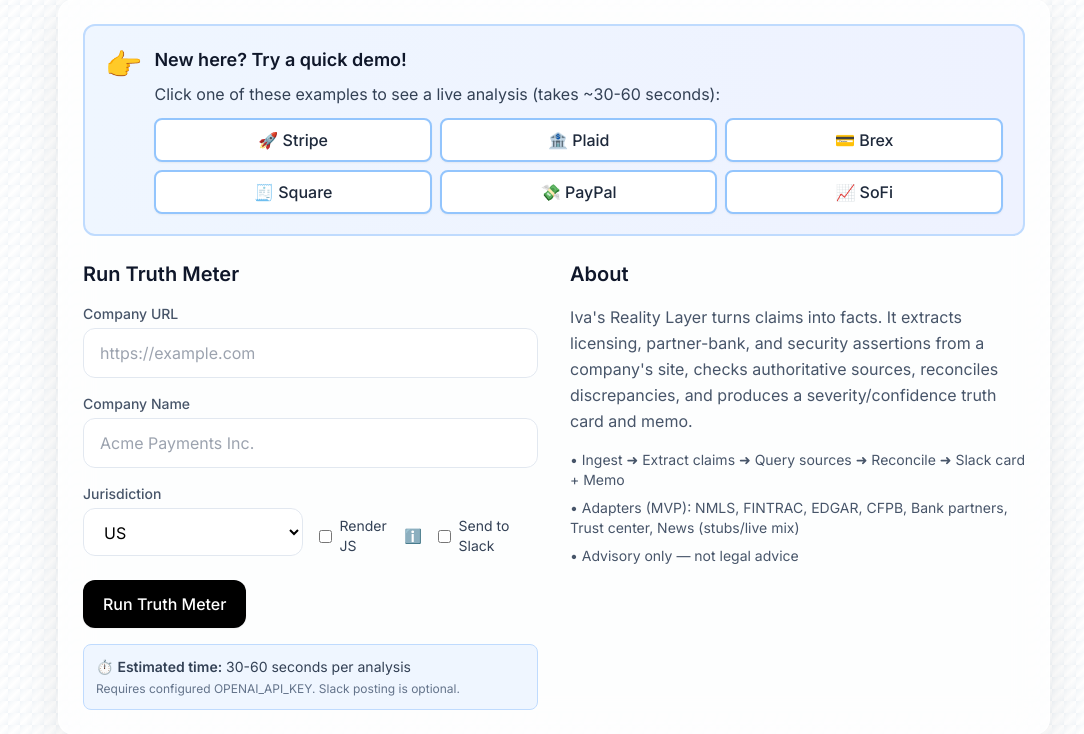
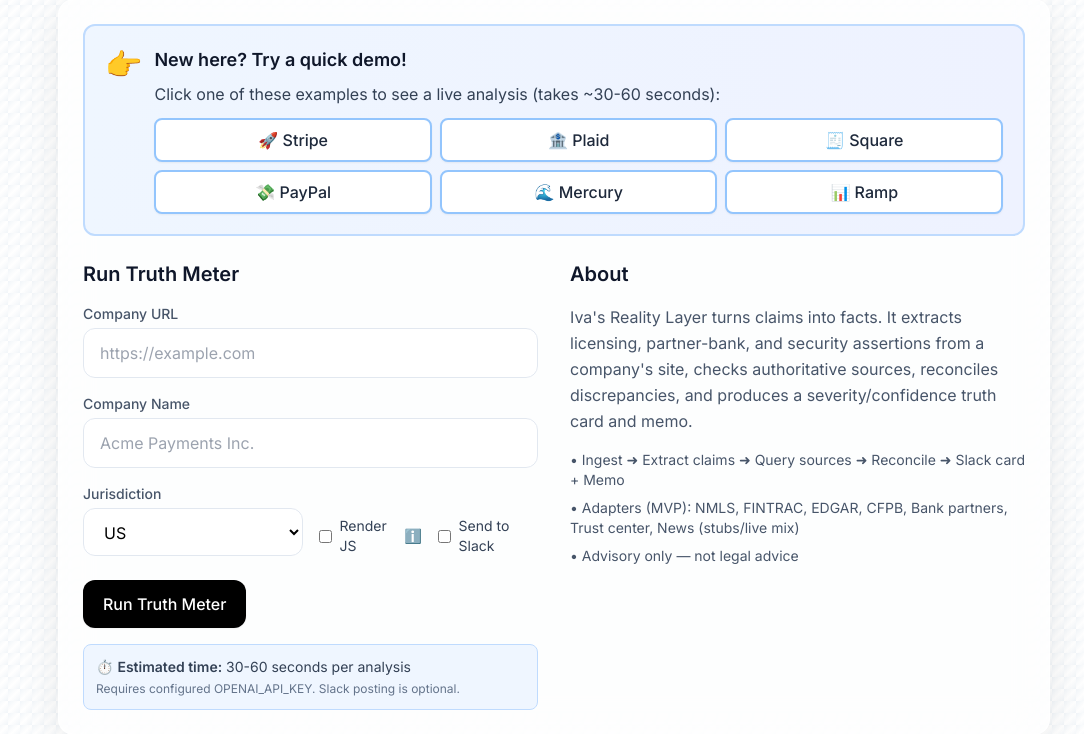
Before and after one commit to Bwillia13x/iva_2, a FastAPI app: page / in a window 1280 px wide. Shown: the part 125-859 px from the top of the page, without its empty margins (86-1170 px from the left). Run offline with FastAPI, Linux system fonts and the light colour scheme; some libraries are stand-ins or nearby versions.

Commit message:
Update demo companies to avoid blocked domains

```diff
--- a/src/iva/web/templates/index.html
+++ b/src/iva/web/templates/index.html
@@ -11,10 +11,10 @@
         <div class="grid sm:grid-cols-3 gap-2">
           <button type="button" onclick="loadDemo('https://stripe.com', 'Stripe Inc.')" class="px-4 py-2 rounded-lg bg-white border-2 border-blue-300 text-slate-800 font-medium shadow-sm hover:shadow-md hover:border-blue-400 transition-all">🚀 Stripe</button>
           <button type="button" onclick="loadDemo('https://plaid.com', 'Plaid Inc.')" class="px-4 py-2 rounded-lg bg-white border-2 border-blue-300 text-slate-800 font-medium shadow-sm hover:shadow-md hover:border-blue-400 transition-all">🏦 Plaid</button>
-          <button type="button" onclick="loadDemo('https://brex.com', 'Brex Inc.')" class="px-4 py-2 rounded-lg bg-white border-2 border-blue-300 text-slate-800 font-medium shadow-sm hover:shadow-md hover:border-blue-400 transition-all">💳 Brex</button>
           <button type="button" onclick="loadDemo('https://squareup.com', 'Square Inc.')" class="px-4 py-2 rounded-lg bg-white border-2 border-blue-300 text-slate-800 font-medium shadow-sm hover:shadow-md hover:border-blue-400 transition-all">🧾 Square</button>
           <button type="button" onclick="loadDemo('https://www.paypal.com', 'PayPal Holdings Inc.')" class="px-4 py-2 rounded-lg bg-white border-2 border-blue-300 text-slate-800 font-medium shadow-sm hover:shadow-md hover:border-blue-400 transition-all">💸 PayPal</button>
-          <button type="button" onclick="loadDemo('https://www.sofi.com', 'SoFi Technologies Inc.')" class="px-4 py-2 rounded-lg bg-white border-2 border-blue-300 text-slate-800 font-medium shadow-sm hover:shadow-md hover:border-blue-400 transition-all">📈 SoFi</button>
+          <button type="button" onclick="loadDemo('https://mercury.com', 'Mercury Technologies Inc.')" class="px-4 py-2 rounded-lg bg-white border-2 border-blue-300 text-slate-800 font-medium shadow-sm hover:shadow-md hover:border-blue-400 transition-all">🌊 Mercury</button>
+          <button type="button" onclick="loadDemo('https://www.ramp.com', 'Ramp Business Corporation')" class="px-4 py-2 rounded-lg bg-white border-2 border-blue-300 text-slate-800 font-medium shadow-sm hover:shadow-md hover:border-blue-400 transition-all">📊 Ramp</button>
         </div>
       </div>
     </div>
```
